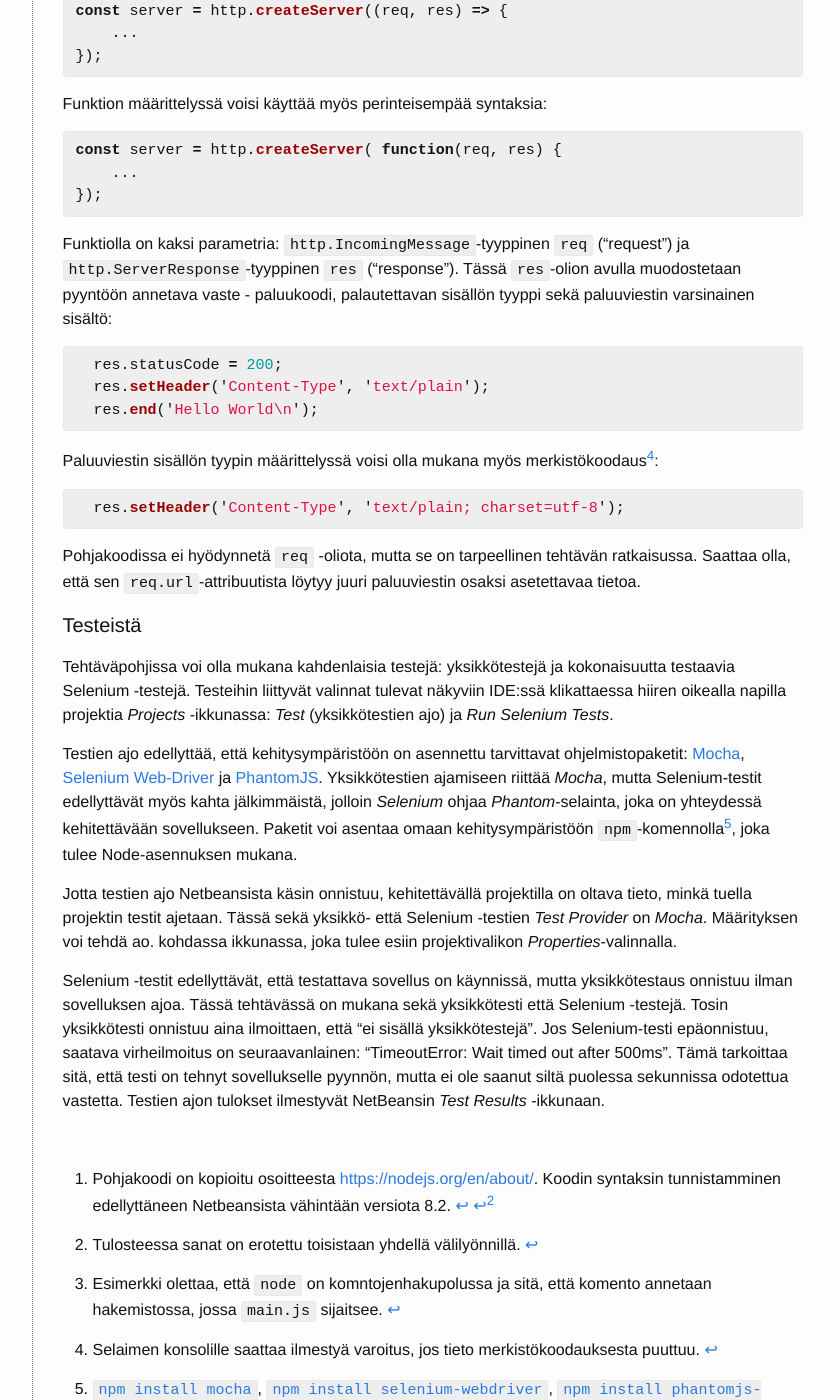
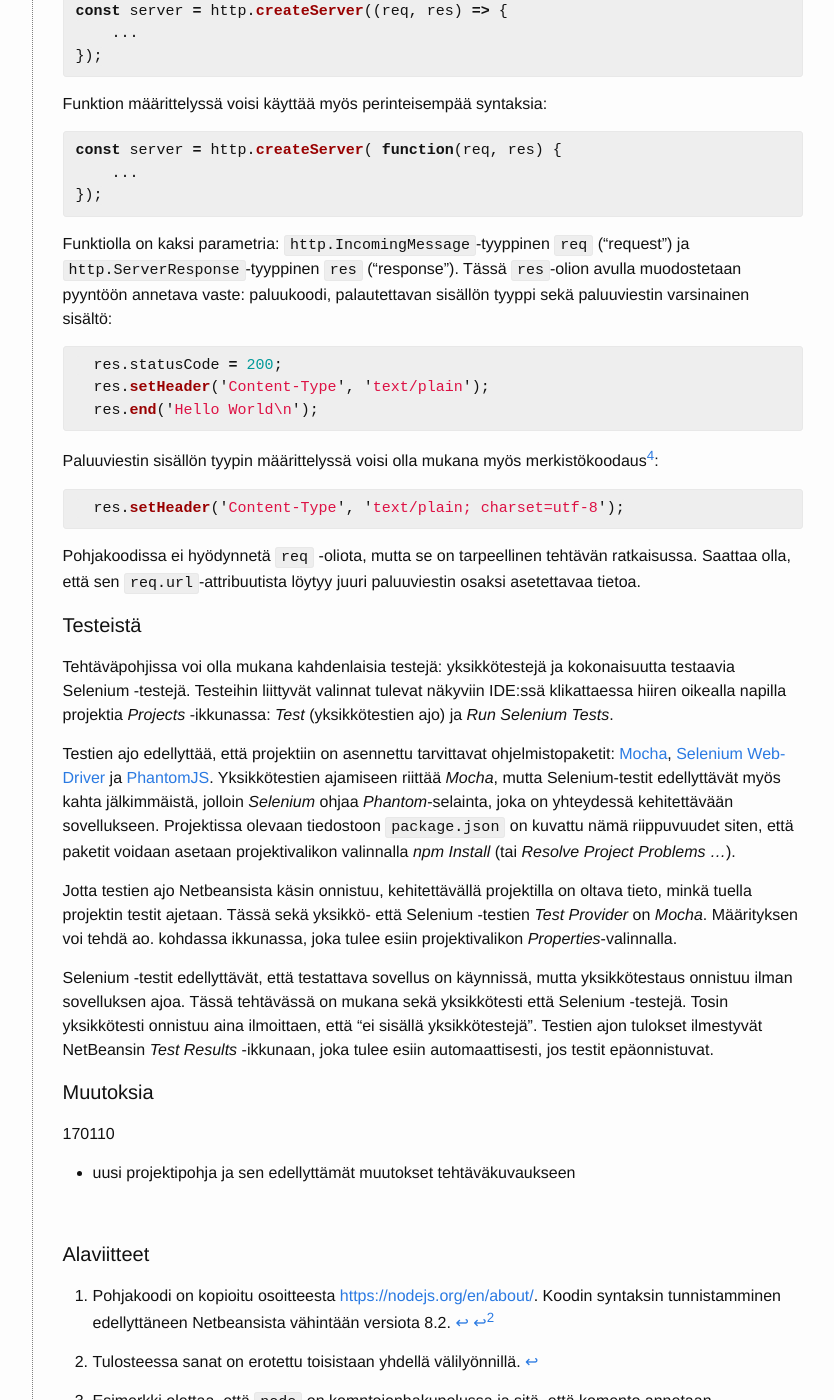
Before and after one commit to timedu/tkj2017k, a Jekyll site: the page built from docs/_osa1/tehtava11.md, in a window 1280 px wide and 1400 px high, scrolled down 1524 px. Shown: the whole window, without its empty margins (208-1042 px from the left). Built offline with Jekyll 4.4.1, drawn with Linux system fonts in a browser that asks for light colours.

```diff
--- a/docs/_osa1/tehtava11.md
+++ b/docs/_osa1/tehtava11.md
@@ -99,7 +99,7 @@ const server = http.createServer( function(req, res) {
 {% endhighlight %}
 
 
-Funktiolla on kaksi parametria: `http.IncomingMessage`-tyyppinen `req` ("request") ja `http.ServerResponse`-tyyppinen `res` ("response"). Tässä `res`-olion avulla muodostetaan pyyntöön annetava vaste - paluukoodi, palautettavan sisällön tyyppi sekä paluuviestin varsinainen sisältö:
+Funktiolla on kaksi parametria: `http.IncomingMessage`-tyyppinen `req` ("request") ja `http.ServerResponse`-tyyppinen `res` ("response"). Tässä `res`-olion avulla muodostetaan pyyntöön annetava vaste: paluukoodi, palautettavan sisällön tyyppi sekä paluuviestin varsinainen sisältö:
 
 
 {% highlight javascript %}
@@ -129,7 +129,7 @@ Pohjakoodissa ei hyödynnetä `req` -oliota, mutta se on tarpeellinen tehtävän
 
 Tehtäväpohjissa voi olla mukana kahdenlaisia testejä: yksikkötestejä ja kokonaisuutta testaavia Selenium -testejä. Testeihin liittyvät valinnat tulevat näkyviin IDE:ssä klikattaessa hiiren oikealla napilla projektia *Projects* -ikkunassa: *Test* (yksikkötestien ajo)  ja *Run Selenium Tests*.
 
-Testien ajo edellyttää, että kehitysympäristöön on asennettu tarvittavat ohjelmistopaketit: [Mocha][mocha], [Selenium Web-Driver][web-driver] ja [PhantomJS][phantom]. Yksikkötestien ajamiseen riittää *Mocha*, mutta Selenium-testit edellyttävät myös kahta jälkimmäistä, jolloin *Selenium* ohjaa *Phantom*-selainta, joka on yhteydessä kehitettävään sovellukseen. Paketit voi asentaa omaan kehitysympäristöön `npm`-komennolla[^4], joka tulee Node-asennuksen mukana.
+Testien ajo edellyttää, että projektiin on asennettu tarvittavat ohjelmistopaketit: [Mocha][mocha], [Selenium Web-Driver][web-driver] ja [PhantomJS][phantom]. Yksikkötestien ajamiseen riittää *Mocha*, mutta Selenium-testit edellyttävät myös kahta jälkimmäistä, jolloin *Selenium* ohjaa *Phantom*-selainta, joka on yhteydessä kehitettävään sovellukseen. Projektissa olevaan tiedostoon `package.json` on kuvattu nämä riippuvuudet siten, että paketit voidaan asetaan projektivalikon valinnalla *npm Install* (tai *Resolve Project Problems ...*).
 
 [mocha]: https://mochajs.org
 [web-driver]: http://www.seleniumhq.org/docs/03_webdriver.jsp
@@ -143,6 +143,14 @@ Testien ajo edellyttää, että kehitysympäristöön on asennettu tarvittavat o
 
 Jotta testien ajo Netbeansista käsin onnistuu, kehitettävällä projektilla on oltava tieto, minkä tuella projektin testit ajetaan. Tässä sekä yksikkö- että Selenium -testien *Test Provider* on *Mocha*. Määrityksen voi tehdä ao. kohdassa ikkunassa, joka tulee esiin projektivalikon *Properties*-valinnalla.
 
-Selenium -testit edellyttävät, että testattava sovellus on käynnissä, mutta yksikkötestaus onnistuu ilman sovelluksen ajoa. Tässä tehtävässä on mukana sekä yksikkötesti että Selenium -testejä. Tosin yksikkötesti onnistuu aina ilmoittaen, että "ei sisällä yksikkötestejä". Jos Selenium-testi epäonnistuu, saatava virheilmoitus on seuraavanlainen: "TimeoutError: Wait timed out after 500ms". Tämä tarkoittaa sitä, että testi on tehnyt sovellukselle pyynnön, mutta ei ole saanut siltä puolessa sekunnissa odotettua vastetta. Testien ajon tulokset ilmestyvät NetBeansin *Test Results* -ikkunaan.
+Selenium -testit edellyttävät, että testattava sovellus on käynnissä, mutta yksikkötestaus onnistuu ilman sovelluksen ajoa. Tässä tehtävässä on mukana sekä yksikkötesti että Selenium -testejä. Tosin yksikkötesti onnistuu aina ilmoittaen, että "ei sisällä yksikkötestejä". Testien ajon tulokset ilmestyvät NetBeansin *Test Results* -ikkunaan, joka tulee esiin automaattisesti, jos testit epäonnistuvat.
+
+#### Muutoksia
+
+170110
+
+* uusi projektipohja ja sen edellyttämät muutokset tehtäväkuvaukseen
 
 <br/>
+
+#### Alaviitteet
```
Also changed, not shown: docs/_osa1/tehtava12.md (+8 -0 lines), docs/_osa1/tehtava13.md (+3 -1 lines), docs/viitteet.md (+4 -1 lines), 3 other files.
